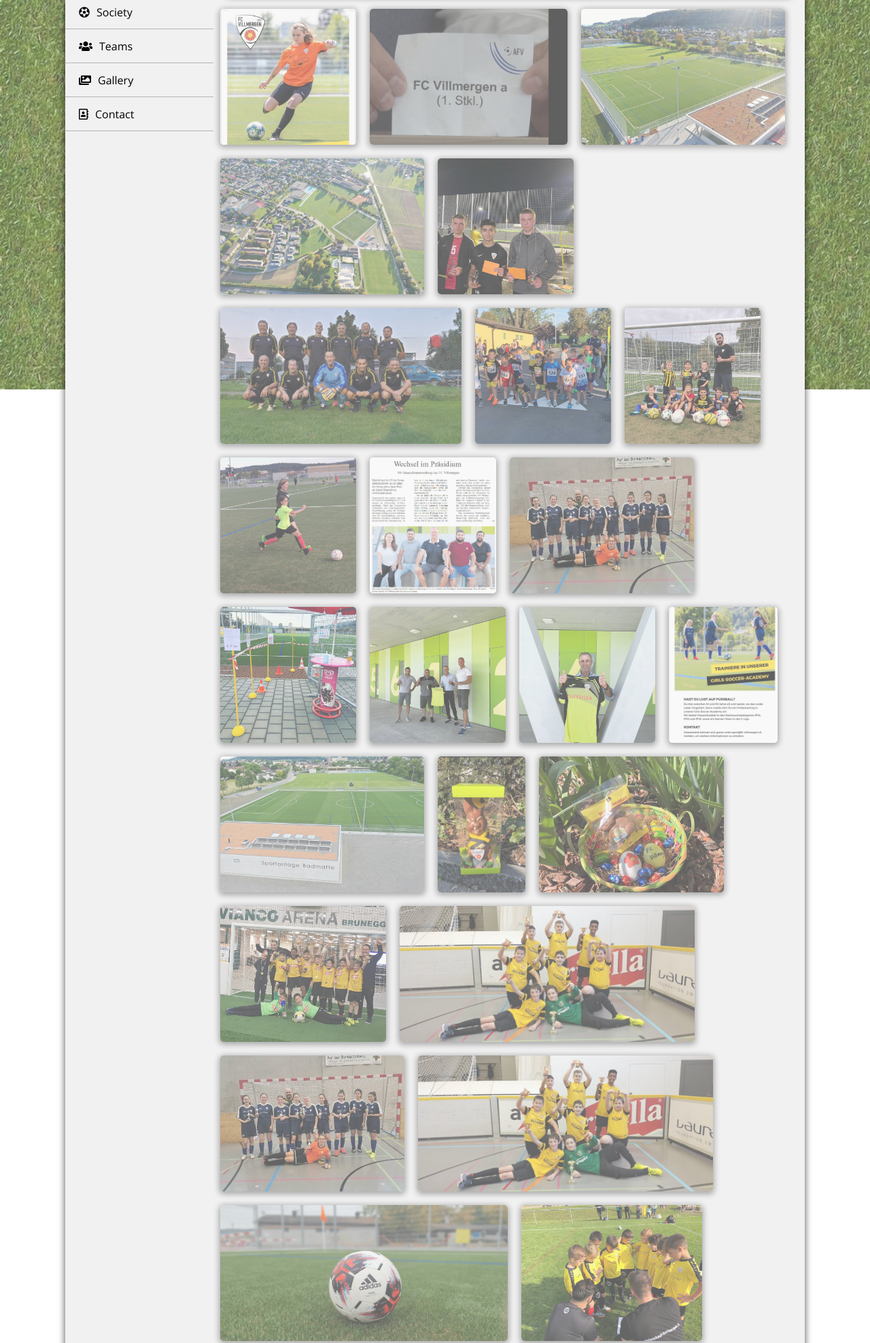
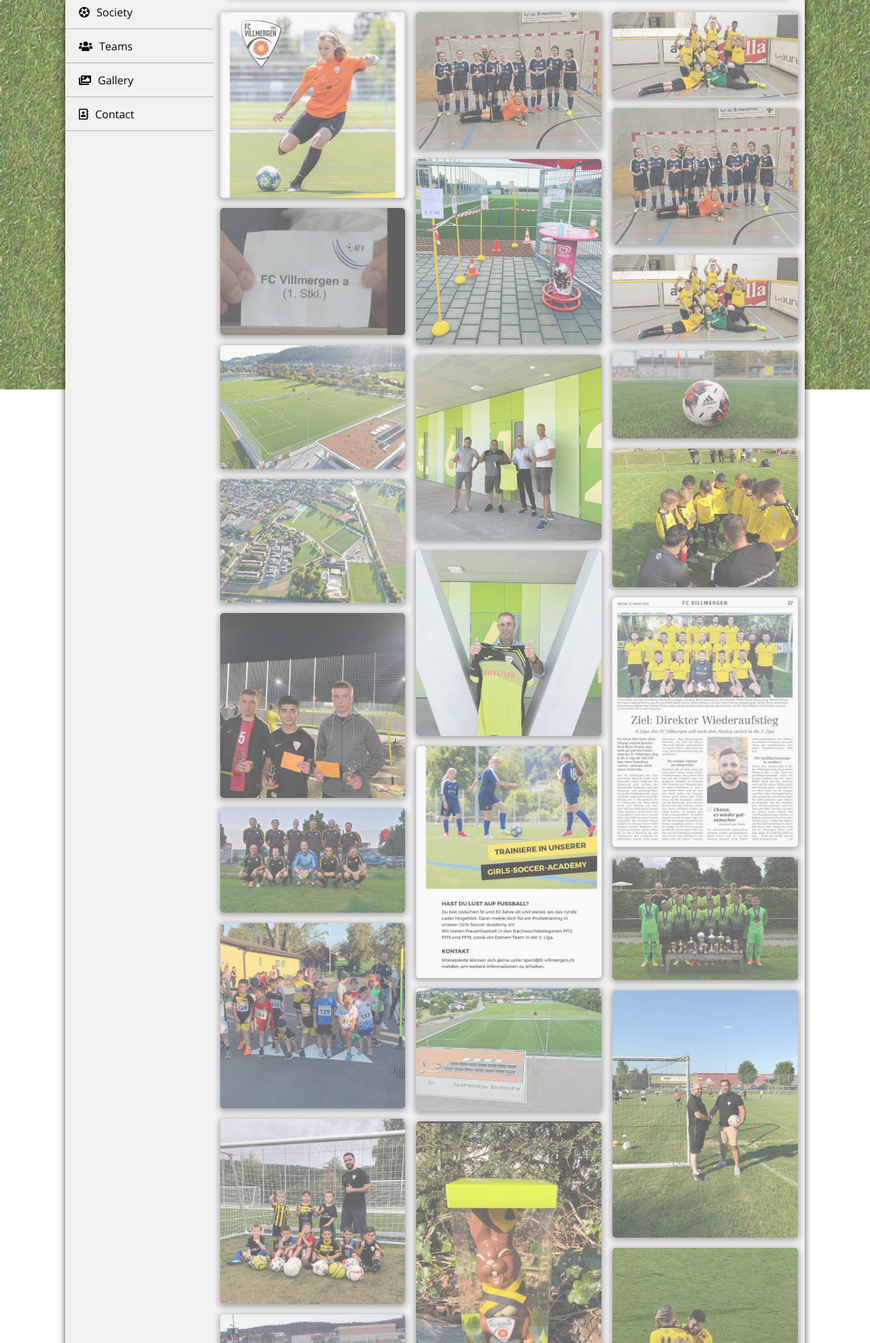
Before and after one commit to omer-powercoders/webdesigningtask, a plain HTML site: page gallery.html in a window 1280 px wide. Shown: the part 387-2363 px from the top of the page at 68% size. Drawn offline with nearby package versions, Linux system fonts and the light colour scheme.

Commit message:
masonry layout added to Gallery

```diff
--- a/gallery.html
+++ b/gallery.html
@@ -40,37 +40,39 @@
           <li><a href="contact.html"><i class="far fa-address-book"></i>Contact</a></li>
         </ul>
       </nav>
-      <article >
+      <article class="gallery" >
         <h1>Gallery</h1>
-        <a href="/images/photo0.jpg"><img src="/images/photo0.jpg" alt="Fc Villmergen" class="galeryimg"></a>
-        <a href="/images/photo1.jpg"><img src="/images/photo1.jpg" alt="Fc Villmergen" class="galeryimg"></a>
-        <a href="/images/photo2.jpg"><img src="/images/photo2.jpg" alt="Fc Villmergen" class="galeryimg"></a>
-        <a href="/images/photo3.jpg"><img src="/images/photo3.jpg" alt="Fc Villmergen" class="galeryimg"></a>
-        <a href="/images/photo4.jpg"><img src="/images/photo4.jpg" alt="Fc Villmergen" class="galeryimg"></a>
-        <a href="/images/photo5.jpg"><img src="/images/photo5.jpg" alt="Fc Villmergen" class="galeryimg"></a>
-        <a href="/images/photo6.jpg"><img src="/images/photo6.jpg" alt="Fc Villmergen" class="galeryimg"></a>
-        <a href="/images/photo7.jpg"><img src="/images/photo7.jpg" alt="Fc Villmergen" class="galeryimg"></a>
-        <a href="/images/photo8.jpg"><img src="/images/photo8.jpg" alt="Fc Villmergen" class="galeryimg"></a>
-        <a href="/images/photo9.jpg"><img src="/images/photo9.jpg" alt="Fc Villmergen" class="galeryimg"></a>
-        <a href="/images/photo20.jpg"><img src="/images/photo20.jpg" alt="Fc Villmergen" class="galeryimg"></a>
-        <a href="/images/photo11.jpg"><img src="/images/photo11.jpg" alt="Fc Villmergen" class="galeryimg"></a>
-        <a href="/images/photo12.jpg"><img src="/images/photo12.jpg" alt="Fc Villmergen" class="galeryimg"></a>
-        <a href="/images/photo13.jpg"><img src="/images/photo13.jpg" alt="Fc Villmergen" class="galeryimg"></a>
-        <a href="/images/photo14.jpg"><img src="/images/photo14.jpg" alt="Fc Villmergen" class="galeryimg"></a>
-        <a href="/images/photo15.jpg"><img src="/images/photo15.jpg" alt="Fc Villmergen" class="galeryimg"></a>
-        <a href="/images/photo16.jpg"><img src="/images/photo16.jpg" alt="Fc Villmergen" class="galeryimg"></a>
-        <a href="/images/photo17.jpg"><img src="/images/photo17.jpg" alt="Fc Villmergen" class="galeryimg"></a>
-        <a href="/images/photo18.jpg"><img src="/images/photo18.jpg" alt="Fc Villmergen" class="galeryimg"></a>
-        <a href="/images/photo19.jpg"><img src="/images/photo19.jpg" alt="Fc Villmergen" class="galeryimg"></a>
-        <a href="/images/photo20.jpg"><img src="/images/photo20.jpg" alt="Fc Villmergen" class="galeryimg"></a>
-        <a href="/images/photo21.jpg"><img src="/images/photo19.jpg" alt="Fc Villmergen" class="galeryimg"></a>
-        <a href="/images/photo22.jpg"><img src="/images/photo22.jpg" alt="Fc Villmergen" class="galeryimg"></a>
-        <a href="/images/photo23.jpg"><img src="/images/photo23.jpg" alt="Fc Villmergen" class="galeryimg"></a>
-        <a href="/images/photo24.jpg"><img src="/images/photo24.jpg" alt="Fc Villmergen" class="galeryimg"></a>
-        <a href="/images/photo25.jpg"><img src="/images/photo25.jpg" alt="Fc Villmergen" class="galeryimg"></a>
-        <a href="/images/photo26.jpg"><img src="/images/photo26.jpg" alt="Fc Villmergen" class="galeryimg"></a>
-        <a href="/images/photo27.jpg"><img src="/images/photo27.jpg" alt="Fc Villmergen" class="galeryimg"></a>
-        <a href="/images/photo28.jpg"><img src="/images/photo28.jpg" alt="Fc Villmergen" class="galeryimg"></a>
+        <aside class="gallerycontainer">
+        <a href="/images/photo0.jpg" target="_blank"><img src="/images/photo0.jpg" alt="Fc Villmergen" class="galeryimg"></a>
+        <a href="/images/photo1.jpg" target="_blank"><img src="/images/photo1.jpg" alt="Fc Villmergen" class="galeryimg"></a>
+        <a href="/images/photo2.jpg" target="_blank"><img src="/images/photo2.jpg" alt="Fc Villmergen" class="galeryimg"></a>
+        <a href="/images/photo3.jpg" target="_blank"><img src="/images/photo3.jpg" alt="Fc Villmergen" class="galeryimg"></a>
+        <a href="/images/photo4.jpg" target="_blank"><img src="/images/photo4.jpg" alt="Fc Villmergen" class="galeryimg"></a>
+        <a href="/images/photo5.jpg" target="_blank"><img src="/images/photo5.jpg" alt="Fc Villmergen" class="galeryimg"></a>
+        <a href="/images/photo6.jpg" target="_blank"><img src="/images/photo6.jpg" alt="Fc Villmergen" class="galeryimg"></a>
+        <a href="/images/photo7.jpg" target="_blank"><img src="/images/photo7.jpg" alt="Fc Villmergen" class="galeryimg"></a>
+        <a href="/images/photo8.jpg" target="_blank"><img src="/images/photo8.jpg" alt="Fc Villmergen" class="galeryimg"></a>
+        <a href="/images/photo9.jpg" target="_blank"><img src="/images/photo9.jpg" alt="Fc Villmergen" class="galeryimg"></a>
+        <a href="/images/photo20.jpg" target="_blank"><img src="/images/photo20.jpg" alt="Fc Villmergen" class="galeryimg"></a>
+        <a href="/images/photo11.jpg" target="_blank"><img src="/images/photo11.jpg" alt="Fc Villmergen" class="galeryimg"></a>
+        <a href="/images/photo12.jpg" target="_blank"><img src="/images/photo12.jpg" alt="Fc Villmergen" class="galeryimg"></a>
+        <a href="/images/photo13.jpg" target="_blank"><img src="/images/photo13.jpg" alt="Fc Villmergen" class="galeryimg"></a>
+        <a href="/images/photo14.jpg" target="_blank"><img src="/images/photo14.jpg" alt="Fc Villmergen" class="galeryimg"></a>
+        <a href="/images/photo15.jpg" target="_blank"><img src="/images/photo15.jpg" alt="Fc Villmergen" class="galeryimg"></a>
+        <a href="/images/photo16.jpg" target="_blank"><img src="/images/photo16.jpg" alt="Fc Villmergen" class="galeryimg"></a>
+        <a href="/images/photo17.jpg" target="_blank"><img src="/images/photo17.jpg" alt="Fc Villmergen" class="galeryimg"></a>
+        <a href="/images/photo18.jpg" target="_blank"><img src="/images/photo18.jpg" alt="Fc Villmergen" class="galeryimg"></a>
+        <a href="/images/photo19.jpg" target="_blank"><img src="/images/photo19.jpg" alt="Fc Villmergen" class="galeryimg"></a>
+        <a href="/images/photo20.jpg" target="_blank"><img src="/images/photo20.jpg" alt="Fc Villmergen" class="galeryimg"></a>
+        <a href="/images/photo21.jpg" target="_blank"><img src="/images/photo19.jpg" alt="Fc Villmergen" class="galeryimg"></a>
+        <a href="/images/photo22.jpg" target="_blank"><img src="/images/photo22.jpg" alt="Fc Villmergen" class="galeryimg"></a>
+        <a href="/images/photo23.jpg" target="_blank"><img src="/images/photo23.jpg" alt="Fc Villmergen" class="galeryimg"></a>
+        <a href="/images/photo24.jpg" target="_blank"><img src="/images/photo24.jpg" alt="Fc Villmergen" class="galeryimg"></a>
+        <a href="/images/photo25.jpg" target="_blank"><img src="/images/photo25.jpg" alt="Fc Villmergen" class="galeryimg"></a>
+        <a href="/images/photo26.jpg" target="_blank"><img src="/images/photo26.jpg" alt="Fc Villmergen" class="galeryimg"></a>
+        <a href="/images/photo27.jpg" target="_blank"><img src="/images/photo27.jpg" alt="Fc Villmergen" class="galeryimg"></a>
+        <a href="/images/photo28.jpg" target="_blank"><img src="/images/photo28.jpg" alt="Fc Villmergen" class="galeryimg"></a>
+        </aside>
       </article>
     </section>
     <footer>
--- a/style.css
+++ b/style.css
@@ -228,6 +228,7 @@ nav li a:hover{
   border-top-left-radius: 0.313rem;
   border-top-right-radius: 0.313rem;
   transition: opacity 600ms;
+  cursor: pointer;
  }
  .teamnames{
   font-size: 1.25rem;
@@ -255,15 +256,21 @@ nav li a:hover{
   height: auto;
  }
 
+.gallerycontainer{
+  display: inline-block;
+  margin-bottom: 10px;
+  overflow: hidden;
+  position: relative;
+  column-count: 3;
+  padding: 10px;
+}
  .galeryimg{
-  display: flex;
-  height: 12.5rem;
+  max-width: 100%;
+  margin: 5px auto;
   border-radius: 0.313rem;
   opacity: 0.6;
   transition: all 600ms;
   box-shadow: 0 0.125rem 0.5rem 0.125rem rgba(0, 0, 0, 0.5);
-  margin: 0.625rem;
-  object-fit: cover;
  }
  .galeryimg:hover{
   opacity: 1;
@@ -386,13 +393,6 @@ nav li a:hover{
  .social a{
   margin: auto 5px;
   }
- .galeryimg{
-  width: 95%;
-  margin: 1%;
-  height: 12.5rem;
-  opacity: 1;
-  object-fit: cover;
- }
  article h1{
   margin: 0 auto;
  }
@@ -427,6 +427,12 @@ nav li a:hover{
   margin: 2px auto;
   height: auto;
 }
+ .galeryimg{
+  opacity: 1;
+ }
+ .gallerycontainer{
+   column-count: 1;
+ }
 #firstlogo{
   display: none;
 }
@@ -456,12 +462,11 @@ nav{
   article h1{
   margin: 0 auto;
  }
-.galeryimg{
-  flex: 95%;
-  margin: 0.625rem;
-  height: 12.5rem;
+ .galeryimg{
   opacity: 1;
-  object-fit: cover;
+ }
+ .gallerycontainer{
+   column-count: 2;
  }
  .teams{
   flex: 44%;
```
Also changed, not shown: Teams.html (+20 -20 lines).
